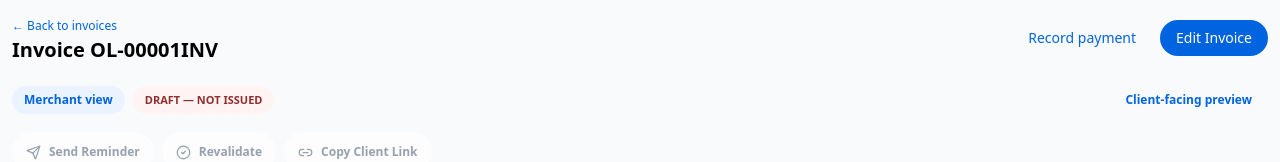
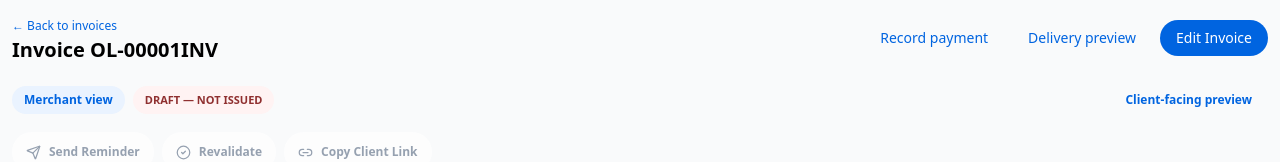
Before and after one commit to octalve-core/octalve-invoice, a Next.js app: page /dashboard/invoice/1 in a window 1280 px wide. Shown: the top 162 px of the page. Built offline with nearby package versions, Linux system fonts and the light colour scheme.

Commit message:
Z03: expose guarded standalone document lifecycle previews from existing details

```diff
--- a/app/(dashboard)/dashboard/invoice/[id]/page.tsx
+++ b/app/(dashboard)/dashboard/invoice/[id]/page.tsx
@@ -38,6 +38,7 @@ export default function InvoiceDetailsPage(){
     <div className="flex flex-wrap gap-2">
     {invoice.status==="paid"?<Link href={`/dashboard/receipt/create?invoice=${id}`} className="rounded-full border border-[#0064E0] px-4 py-2 text-sm font-medium text-[#0064E0]">Generate receipt</Link>:null}
     {["pending","partial","overdue"].includes(invoice.status)? invoice.paymentMode==="manual"?<Link href={`/dashboard/invoice/${id}/record-payment`} className="rounded-full border border-[#0064E0] px-4 py-2 text-sm font-medium text-[#0064E0]">Record payment</Link>:<span className="rounded-full bg-amber-50 px-3 py-2 text-xs text-amber-800">Awaiting provider verification</span>:null}
+    <Link href={`/dashboard/invoice/${id}/delivery-preview`} className="rounded-full border border-[#0064E0] px-4 py-2 text-sm font-medium text-[#0064E0]">Delivery preview</Link>
     <Link href={`/dashboard/invoice/${id}/edit`} className="rounded-full bg-[#0064E0] px-4 py-2 text-sm font-medium text-white">Edit Invoice</Link></div>
   </div>
   <InvoiceAudienceToolbar invoice={invoice} audience="merchant"/>
```
